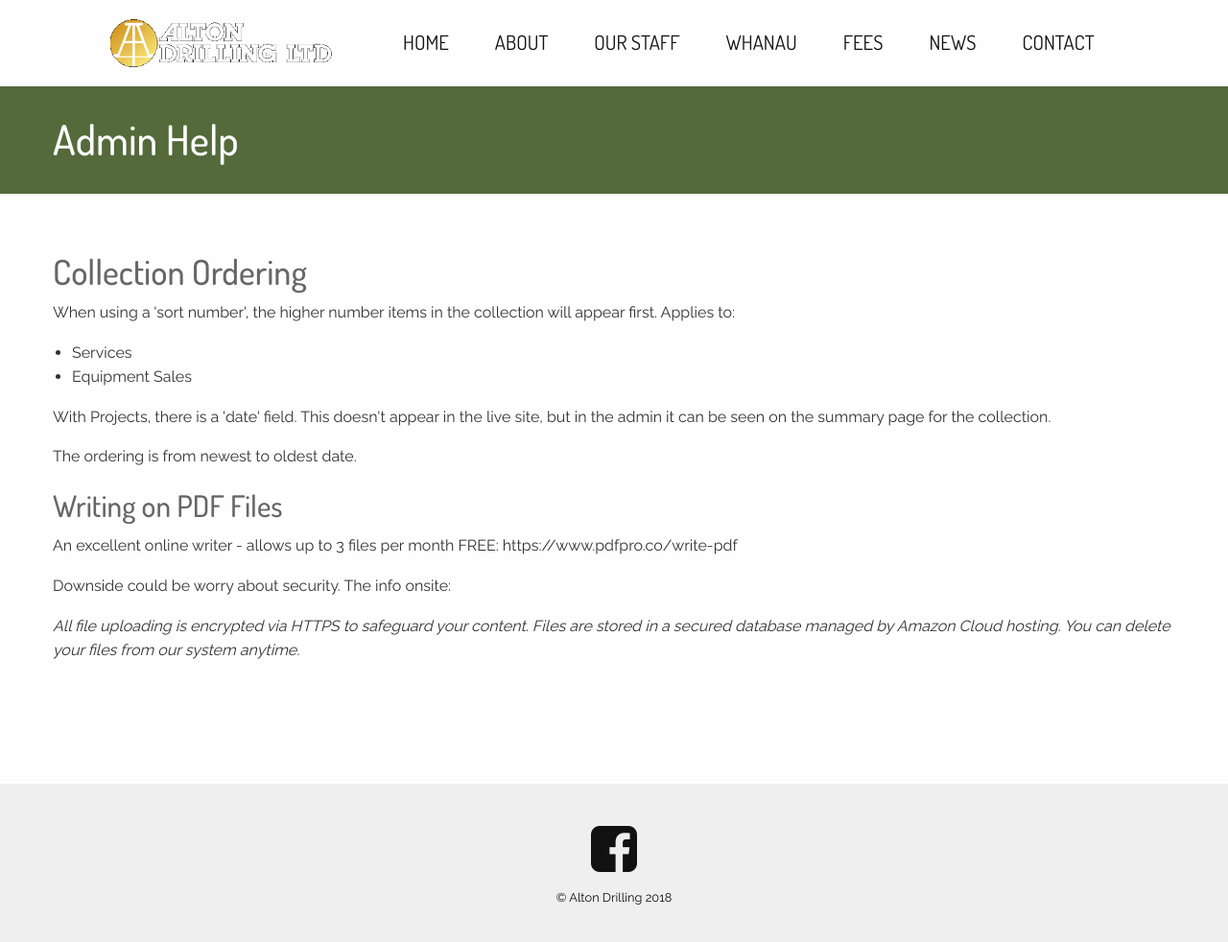
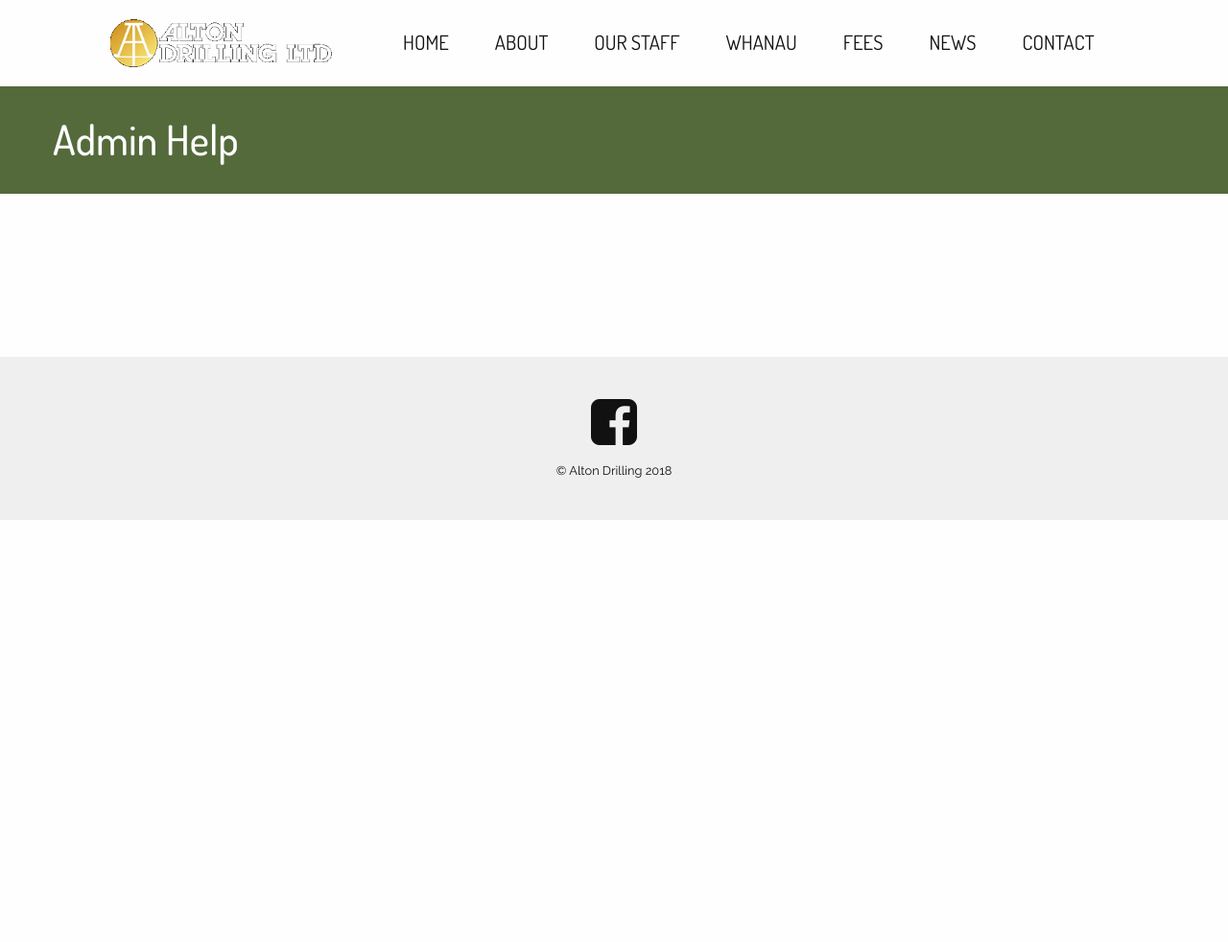
Before and after one commit to viv-b/footprints-preschool, a Jekyll site: the page built from help.html, in a window 1280 px wide and 987 px high. Shown: the top 982 px of the window at 96% size. Built offline with Jekyll 4.4.1, drawn with Linux system fonts in a browser that asks for light colours; nearby versions of some CDN libraries.

Commit message:
Updated 'help.html' via CloudCannon

```diff
--- a/help.html
+++ b/help.html
@@ -15,18 +15,6 @@ sitemap_exclude: true
 
             <div class="cell">
                 <div class="editable">
-                	<h2>Collection Ordering</h2>
-                	<p>When using a 'sort number', the higher number items in the collection will appear first. Applies to:</p>
-                	<ul>
-                		<li>Services</li>
-                		<li>Equipment Sales</li>
-                	</ul>
-                	<p>With Projects, there is a 'date' field. This doesn't appear in the live site, but in the admin it can be seen on the summary page for the collection.</p>
-                	<p>The ordering is from newest to oldest date.</p>
-                	<h3>Writing on PDF Files</h3>
-                	<p>An excellent online writer - allows up to 3 files per month FREE: https://www.pdfpro.co/write-pdf</p>
-                	<p>Downside could be worry about security. The info onsite:</p>
-                	<p><em>All file uploading is encrypted via HTTPS to safeguard your content. Files are stored in a secured database managed by Amazon Cloud hosting. You can delete your files from our system anytime.</em></p>
                 </div>
             </div>
 
```
